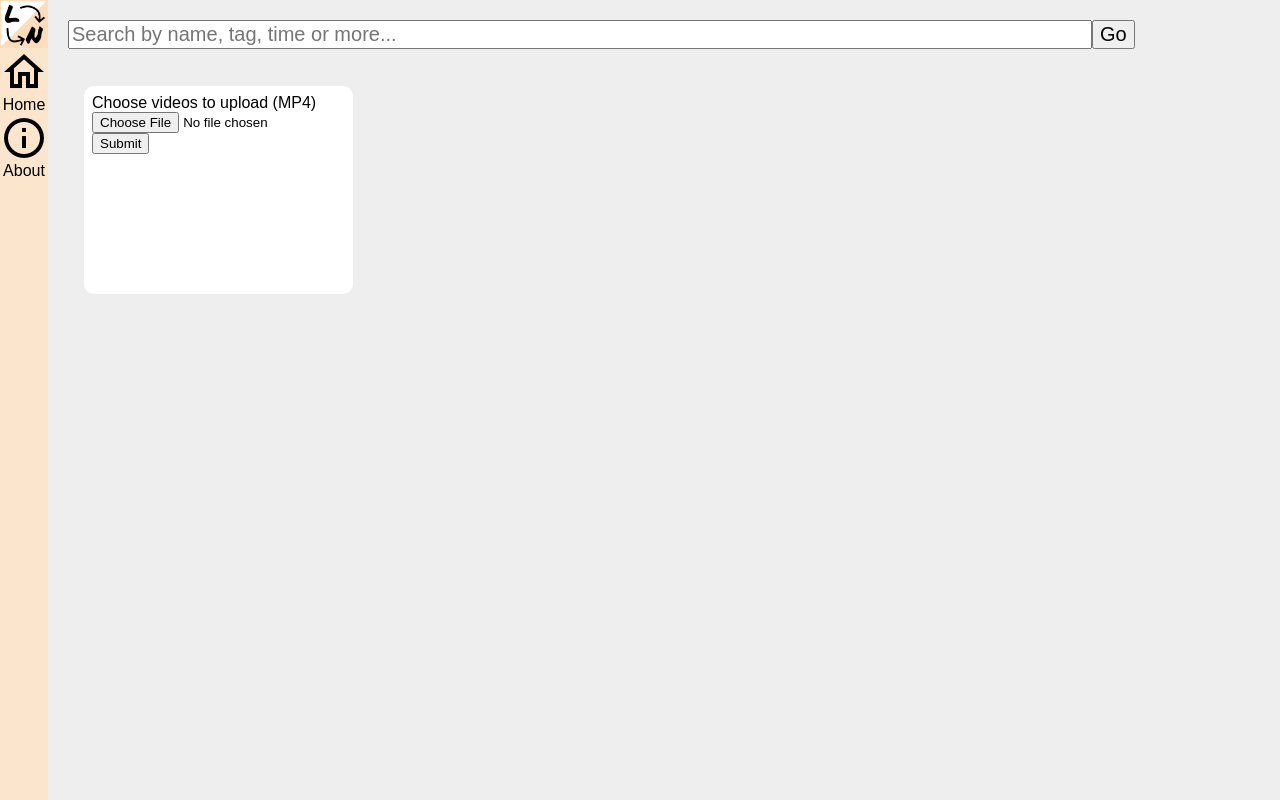
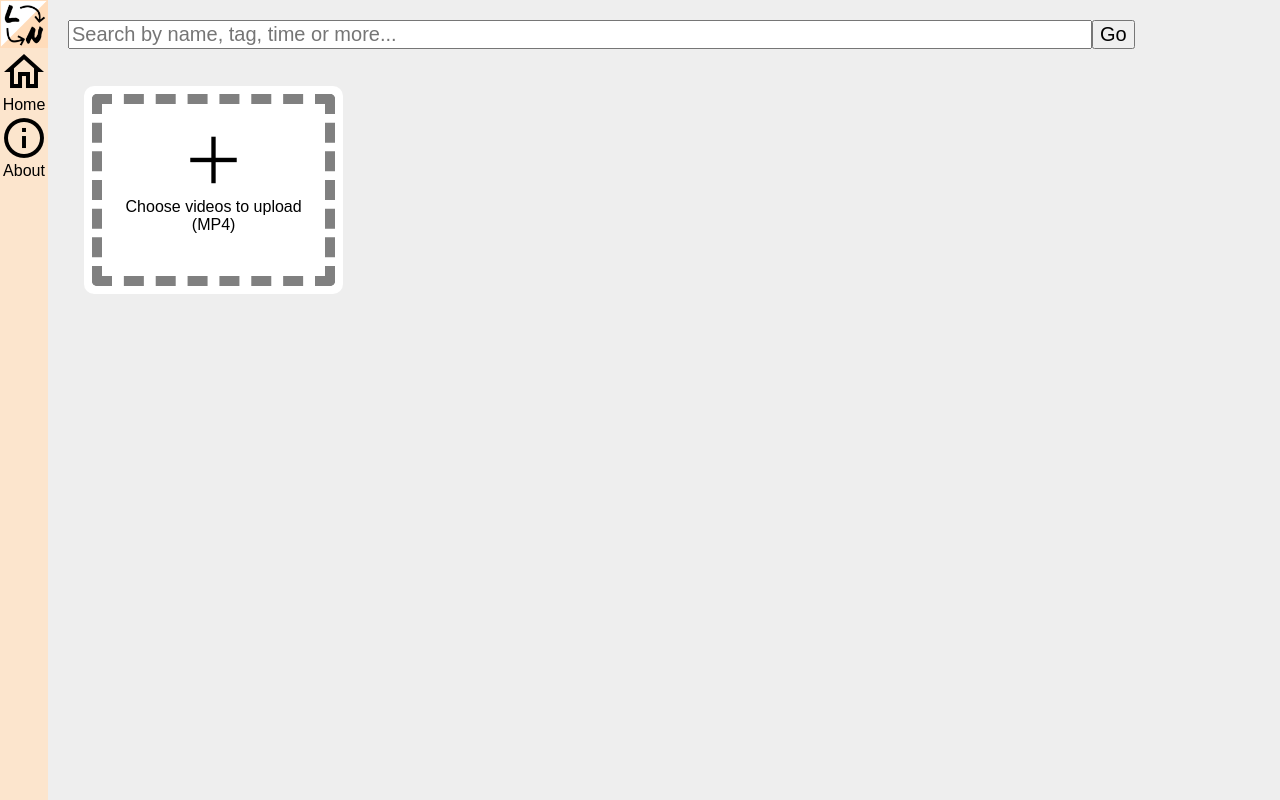
Before and after one commit to acenturyandabit/lec2note, a website: page static_dir/index.html in a window 1280 px wide. Drawn offline with Linux system fonts and the light colour scheme; no server answers; a web font is replaced by a local one.

Commit message:
prettier uploader

```diff
--- a/static_dir/views/home.chnk.html
+++ b/static_dir/views/home.chnk.html
@@ -59,19 +59,41 @@
             border-radius: 10px;
             background: white;
         }
+
+        .upload-inner-dash {
+            height: 100%;
+            border: 10px dashed grey;
+            text-align: center;
+            display: flex;
+            flex-direction: column;
+            justify-content: center;
+            box-sizing: border-box;
+            border-radius: 5px;
+            cursor: pointer;
+            user-select: none;
+        }
+
+        .upload-inner-dash>p:first-child {
+            font-size: 4em;
+            margin: -20px 0;
+        }
     </style>
     <div class="mainView">
         <div class="searchbar"><input style="width: 80vw" placeholder="Search by name, tag, time or more..."><button>Go</button></button>
         </div>
         <div class="results_container">
             <div class="upload_button">
-                <form id="uploadform" action="/uploadFile" method="post" enctype="multipart/form-data">
+                <div class="upload-inner-dash">
+                    <p> &#65291; </p>
+                    <p>Choose videos to upload (MP4)</p>
+                </div>
+                <!-- ghost form still needed so we can upload the file-->
+                <form id="uploadform" action="/uploadFile" method="post" enctype="multipart/form-data" style="display:none">
                     <div>
-                        <label for="video_uploads">Choose videos to upload (MP4)</label>
                         <input type="file" id="video_uploads" name="video_uploads" accept=".mp4">
                     </div>
                     <div>
-                        <button>Submit</button>
+                        <button id="vuploadsubmitbtn">Submit</button>
                     </div>
                 </form>
             </div>
--- a/static_dir/views/home.js
+++ b/static_dir/views/home.js
@@ -12,24 +12,25 @@ controller.reserveView("home");
         var url = "/uploadFile";
         var request = new XMLHttpRequest();
         request.open('POST', url, true);
-        console.log("hello1");
         request.onreadystatechange = function() { // request successful
             // we can use server response to our request now
             if (request.readyState === XMLHttpRequest.DONE) {
-                console.log(request.responseText);
                 controller.switchView("home"); // refresh window
             };
         }
-        console.log("hello3");
-
         request.onerror = function() {
             // request failed
         };
-
         request.send(new FormData(event.target)); // create FormData from form that triggered event
         event.preventDefault();
     }
 
+    templateDiv.querySelector(".upload-inner-dash").addEventListener("click", () => {
+        templateDiv.querySelector("#video_uploads").click();
+    })
+    templateDiv.querySelector("#video_uploads").addEventListener("input", () => {
+        templateDiv.querySelector("#vuploadsubmitbtn").click();
+    })
     templateDiv.querySelector("#uploadform").addEventListener("submit", formSubmit);
 
 
```
